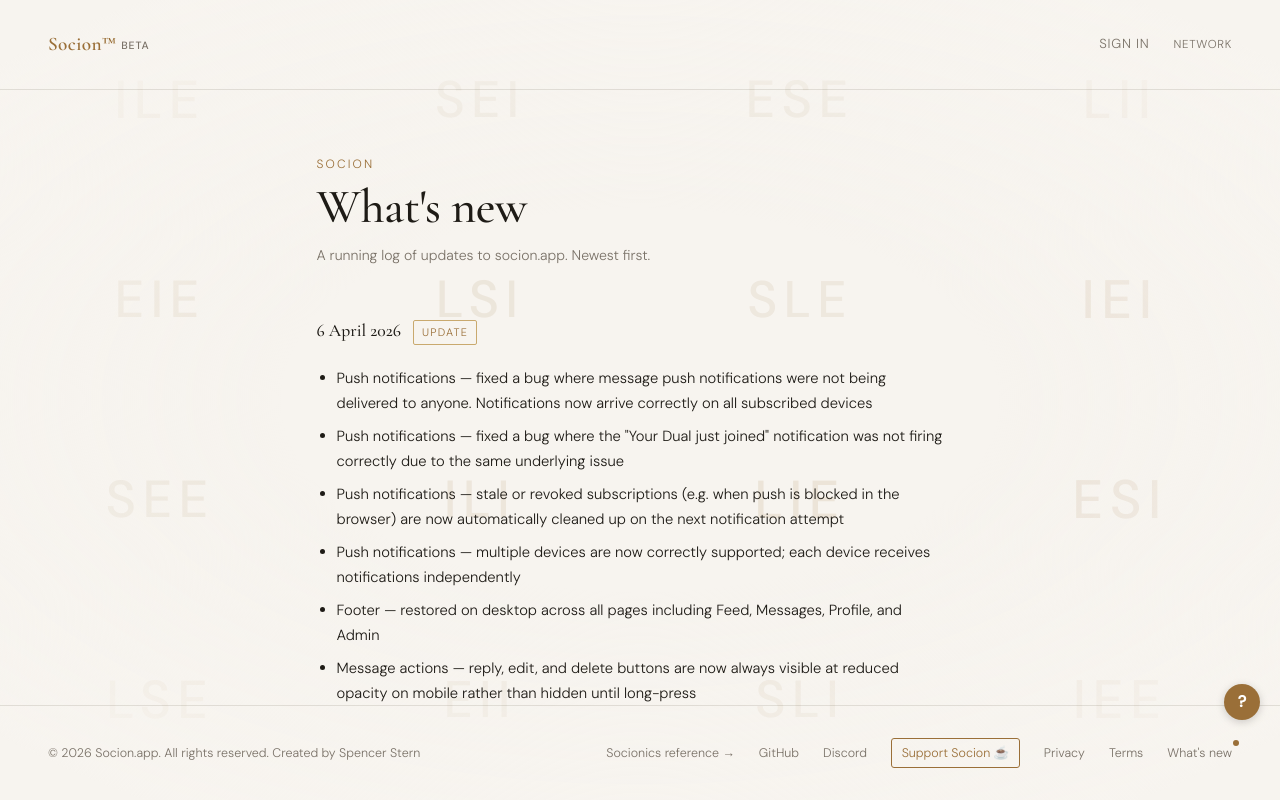
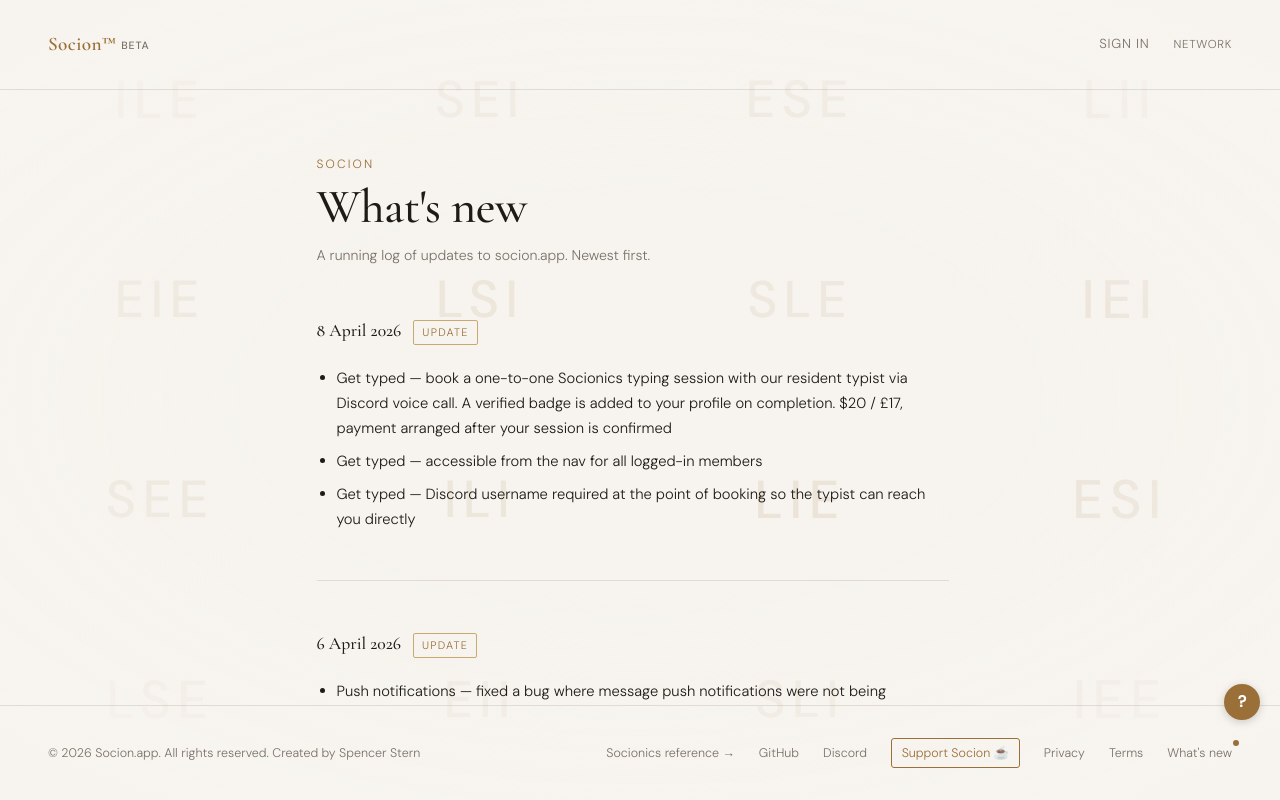
Before and after one commit to sstern42/socionics-match, a React (Vite) app: page /changelog in a window 1280 px wide. Built offline with nearby package versions, Linux system fonts and the light colour scheme; no server answers.

Commit message:
Add files via upload

```diff
--- a/src/pages/Changelog.jsx
+++ b/src/pages/Changelog.jsx
@@ -1,6 +1,15 @@
 import Layout from '../components/Layout'
 
 export const ENTRIES = [
+  {
+    date: '8 April 2026',
+    label: 'Update',
+    items: [
+      'Get typed — book a one-to-one Socionics typing session with our resident typist via Discord voice call. A verified badge is added to your profile on completion. $20 / £17, payment arranged after your session is confirmed',
+      'Get typed — accessible from the nav for all logged-in members',
+      'Get typed — Discord username required at the point of booking so the typist can reach you directly',
+    ],
+  },
   {
     date: '6 April 2026',
     label: 'Update',
```
